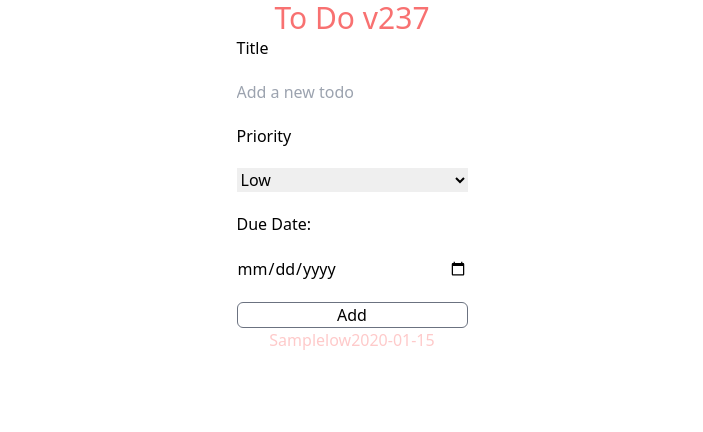
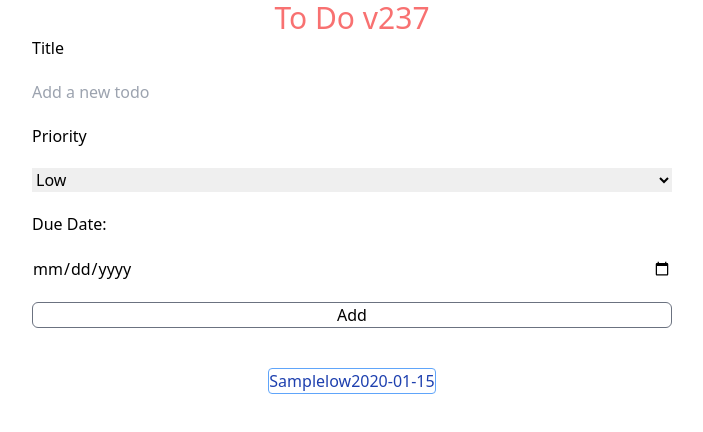
Before and after one commit to xClune/todoop, a website built with webpack: page src/template.html in a window 1280 px wide. Both pictures are taken after typing "Sample", "2020-01-15" into the empty fields and a click on the button "Add". Shown: the whole page, without its empty margins (288-991 px from the left). Built offline with nearby package versions, Linux system fonts and the light colour scheme.

Commit message:
Todo object creation and display. Local storage for todo list.

```diff
--- a/src/index.js
+++ b/src/index.js
@@ -1,14 +1,20 @@
-import addTodo from './todo';
+import { addTodo, displayTodos} from './todo';
 import './styles/main.css';
+
+displayTodos();
 
 //  add listeners for todo input
 let add = document.getElementById('add');
 let todoInput = document.getElementById('todo');
 
-add.addEventListener('click', (e) => {addTodo(e)});
+add.addEventListener('click', (e) => {
+    addTodo(e);
+    displayTodos();
+});
 
 todoInput.addEventListener('keydown', (e) =>{
     if (e.key === 'Enter'){
         addTodo(e)
+        displayTodos();
     }
 })
--- a/src/template.html
+++ b/src/template.html
@@ -8,7 +8,7 @@
 <body class="w-svw h-svh flex flex-col items-center justify-start">
     <h1 class="text-red-400 text-3xl">To Do v237</h1>
 
-    <form id="todoForm" class="flex flex-col gap-5">
+    <form id="todoForm" class="flex flex-col gap-5 w-2/4">
         <label for="title">Title</label>
         <input name="title" type="text" id="todo" placeholder="Add a new todo">
         <label for="priority">Priority</label>
@@ -19,10 +19,10 @@
         </select>
         <label for="due-date">Due Date:</label>
         <input name="due-date" type="date" id="due-date">
-        <button id="add" class="border border-gray-500 rounded-md hover:bg-slate-500">Add</button>
+        <button id="add" class="border border-gray-500 rounded-md hover:bg-slate-500 flex-wrap">Add</button>
     </form>
 
-    <ul id="todos"></ul>
+    <ul id="todos" class="mt-5 p-5 flex flex-row justify-start gap-x-10"></ul>
 
 
 </body>
--- a/src/todo.js
+++ b/src/todo.js
@@ -1,6 +1,6 @@
 // create function for adding todo
 
-function addTodo(e) {
+export function addTodo(e) {
   e.preventDefault();
 
   console.log('add todo')
@@ -13,20 +13,48 @@ function addTodo(e) {
     alert('Please enter a todo');
     return;
   }
-  // create a new li element
-  const li = document.createElement('li');
+  // retrieve list from local storage or create new empty list
+  let list = JSON.parse(localStorage.getItem('todoList')) || [];
 
-  li.classList.add('text-red-200');
-  // create a text node and append it to the li
-  li.appendChild(document.createTextNode(todo));
-  li.appendChild(document.createTextNode(priority));
-  li.appendChild(document.createTextNode(dueDate));
-  // append the li to the ul
-  document.getElementById('todos').appendChild(li);
+  // create a new todo object
+  const newTodo = {
+    todo: todo,
+    priority: priority,
+    dueDate: dueDate
+  };
+
+  console.log(newTodo)
+  console.log(list)
+
+  // add the new todo object to the list
+  list.push(newTodo);
+
+  // update local storage with the updated list
+  localStorage.setItem('todoList', JSON.stringify(list));
+
   // clear the input
   document.getElementById('todo').value = '';
   document.getElementById('priority').value = 'low';
   document.getElementById('due-date').value = '';
 }
 
-export default addTodo;
+export function displayTodos() {
+  // retrieve list from local storage or create new empty list
+  let list = JSON.parse(localStorage.getItem('todoList')) || [];
+
+  // clear the ul
+  document.getElementById('todos').innerHTML = '';
+
+  // map the list items to the page
+  list.forEach(item => {
+    // create a new li element
+    const li = document.createElement('li');
+    li.classList.add('text-blue-800', 'border', 'border-blue-400', 'rounded');
+    // create a text node and append it to the li
+    li.appendChild(document.createTextNode(item.todo));
+    li.appendChild(document.createTextNode(item.priority));
+    li.appendChild(document.createTextNode(item.dueDate));
+    // append the li to the ul
+    document.getElementById('todos').appendChild(li);
+  });
+}
```
